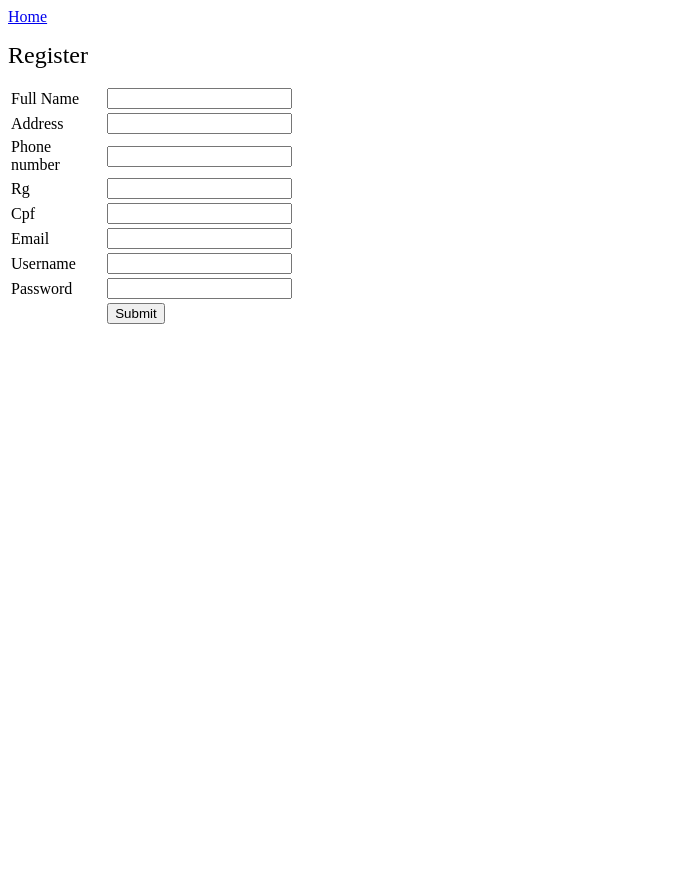
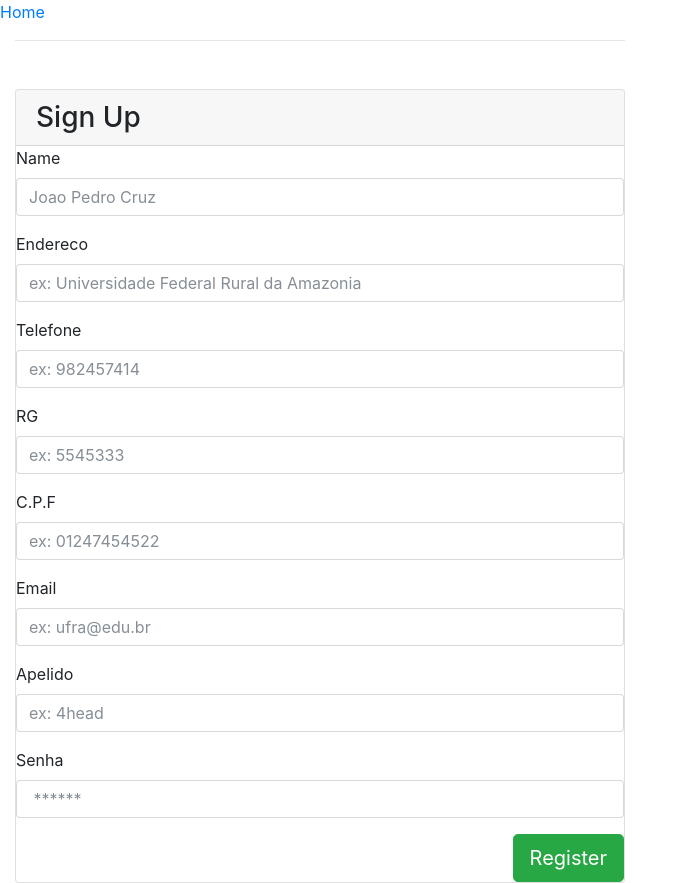
Before and after one commit to franknfjr/kitnet, a PHP site: page /register.php in a window 1280 px wide. Shown: the whole page, without its empty margins (0-687 px from the left). Before the commit the page ends 324 px from the top, so only its background shows below. Run offline with PHP 8.4, Linux system fonts and the light colour scheme.

Commit message:
Update register.php

```diff
--- a/register.php
+++ b/register.php
@@ -1,6 +1,7 @@
 <html>
 <head>
 	<title>Register</title>
+	<link rel="stylesheet" href="https://maxcdn.bootstrapcdn.com/bootstrap/4.0.0-beta/css/bootstrap.min.css" integrity="sha384-/Y6pD6FV/Vv2HJnA6t+vslU6fwYXjCFtcEpHbNJ0lyAFsXTsjBbfaDjzALeQsN6M" crossorigin="anonymous">
 </head>
 
 <body>
@@ -19,60 +20,69 @@
 	$pass = $_POST['password'];
 
 	if($name == "" || $address == "" || $pnumber == "" || $rg == "" || $cpf == "" || $email == "" || $user == "" || $pass == ""){
-		echo "All fields should be filled. Either one or many fields are empty.";
+		echo "Todos os campos devem ser preenchidos. Um ou varios campos estao vazios.";
 		echo "<br/>";
-		echo "<a href='register.php'>Go back</a>";
+		echo "<a href='register.php'>Voltar</a>";
 	} else {
 		mysqli_query($mysqli, "INSERT INTO proprietario(nome, endereco , telefone , rg, cpf, email, username, senha) VALUES('$name', '$address', '$pnumber', '$rg', '$cpf', '$email', '$user', md5('$pass'))")
 			or die("Could not execute the insert query.");
 
-		echo "Registration successfully";
+		echo "Cadastrado com sucesso!";
 		echo "<br/>";
 		echo "<a href='login.php'>Login</a>";
 	}
 } else {
-?>
-	<p><font size="+2">Register</font></p>
-	<form name="form1" method="post" action="">
-		<table width="75%" border="0">
-			<tr>
-				<td width="10%">Full Name</td>
-				<td><input type="text" name="name"></td>
-			</tr>
-            <tr>
-                <td width="10%">Address</td>
-                <td><input type="text" name="address"></td>
-            </tr>
-            <tr>
-                <td width="10%">Phone number</td>
-                <td><input type="text" name="pnumber"></td>
-            </tr>
-            <tr>
-                <td>Rg</td>
-                <td><input type="text" name="rg"></td>
-            </tr>
-            <tr>
-                <td>Cpf</td>
-                <td><input type="text" name="cpf"></td>
-            </tr>
-			<tr>
-				<td>Email</td>
-				<td><input type="text" name="email"></td>
-			</tr>
-			<tr>
-				<td>Username</td>
-				<td><input type="text" name="username"></td>
-			</tr>
-			<tr>
-				<td>Password</td>
-				<td><input type="password" name="password"></td>
-			</tr>
-			<tr>
-				<td>&nbsp;</td>
-				<td><input type="submit" name="submit" value="Submit"></td>
-			</tr>
-		</table>
+?>	  <div class="col-md-6 offset-md-3">
+
+                    <hr class="mb-5">
+
+                    <!-- form card register -->
+                    <div class="card card-outline-secondary">
+                        <div class="card-header">
+                            <h3 class="mb-0">Sign Up</h3>
+                        </div>
+                        <div class="card-block">
+                            <form class="form" role="form" autocomplete="off" name="form1" method="post" action="">
+                                <div class="form-group">
+                                    <label for="inputName">Name</label>
+                                    <input type="text" class="form-control" name="name" placeholder="Joao Pedro Cruz">
+                                </div>
+						 <div class="form-group">
+                                    <label for="inputName">Endereco</label>
+                                    <input type="text" class="form-control" name="address" placeholder="ex: Universidade Federal Rural da Amazonia">
+                                </div>
+						 <div class="form-group">
+                                    <label for="inputName">Telefone</label>
+                                    <input type="text" class="form-control" name="pnumber" placeholder="ex: 982457414">
+                                </div>
+						 <div class="form-group">
+                                    <label for="inputName">RG</label>
+                                    <input type="text" class="form-control" name="rg" placeholder="ex: 5545333">
+                                </div>
+						 <div class="form-group">
+                                    <label for="inputName">C.P.F</label>
+                                    <input type="text" class="form-control" name="cpf" placeholder="ex: 01247454522">
+                                </div>
+                                <div class="form-group">
+                                    <label for="inputEmail3">Email</label>
+                                    <input type="email" class="form-control" name="email" placeholder="ex: ufra@edu.br" required="">
+                                </div>
+                                <div class="form-group">
+                                    <label for="inputPassword3">Apelido</label>
+                                    <input type="text" class="form-control" name="username" placeholder="ex: 4head" required="">
+                                </div>
+                                <div class="form-group">
+                                    <label for="inputVerify3">Senha</label>
+                                    <input type="password" class="form-control" name="password" placeholder=" ****** " required="">
+                                </div>
+                                <div class="form-group">
+                                    <button type="submit" name="submit" value="Submit" class="btn btn-success btn-lg float-right">Register</button>
+                                </div>
                             </form>
+                        </div>
+                    </div>
+                    <!-- /form card register -->
+                </div>
 	<?php
     }
 ?>
```
Lines whose indentation alone changed are shown as unchanged.
